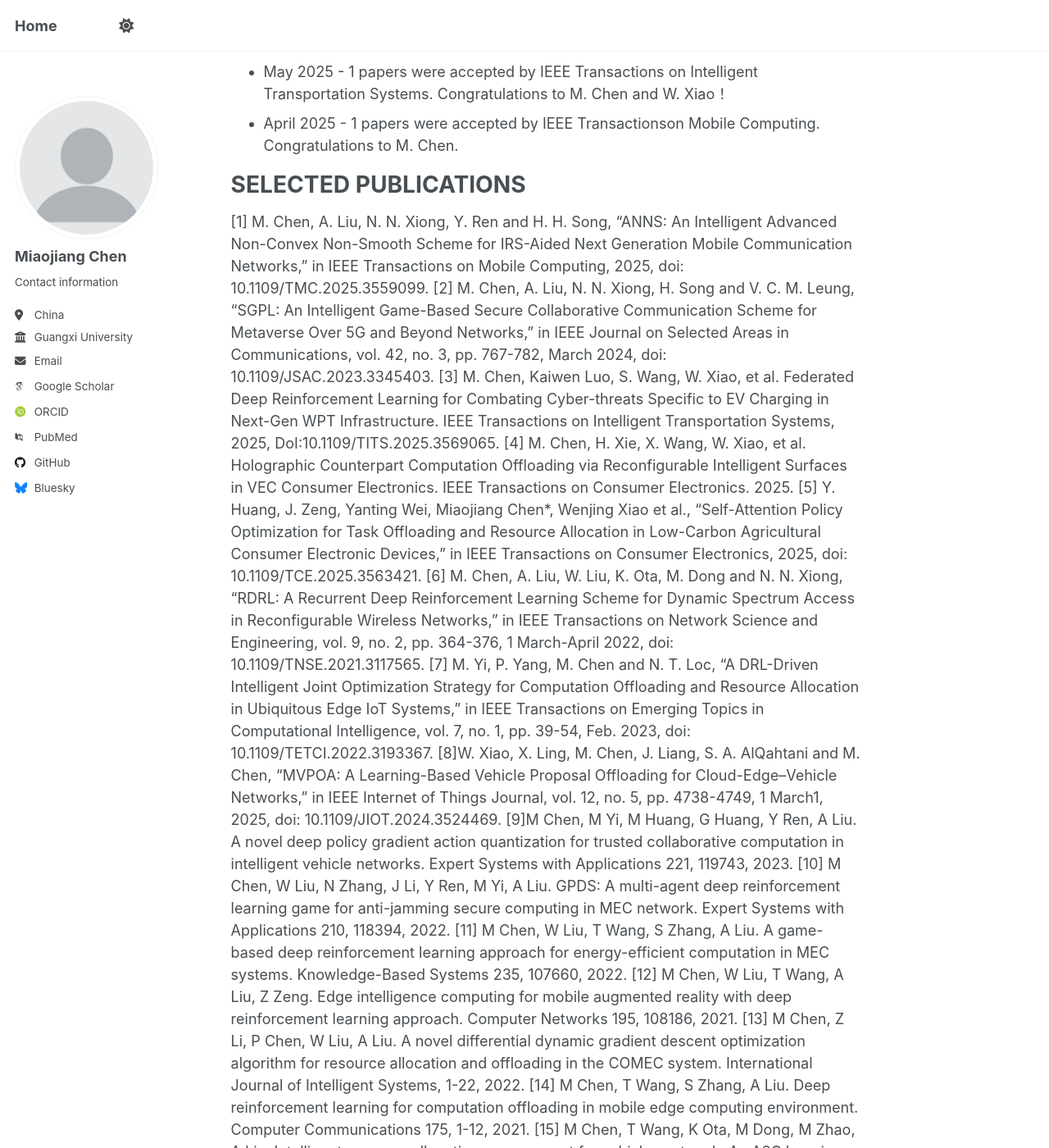
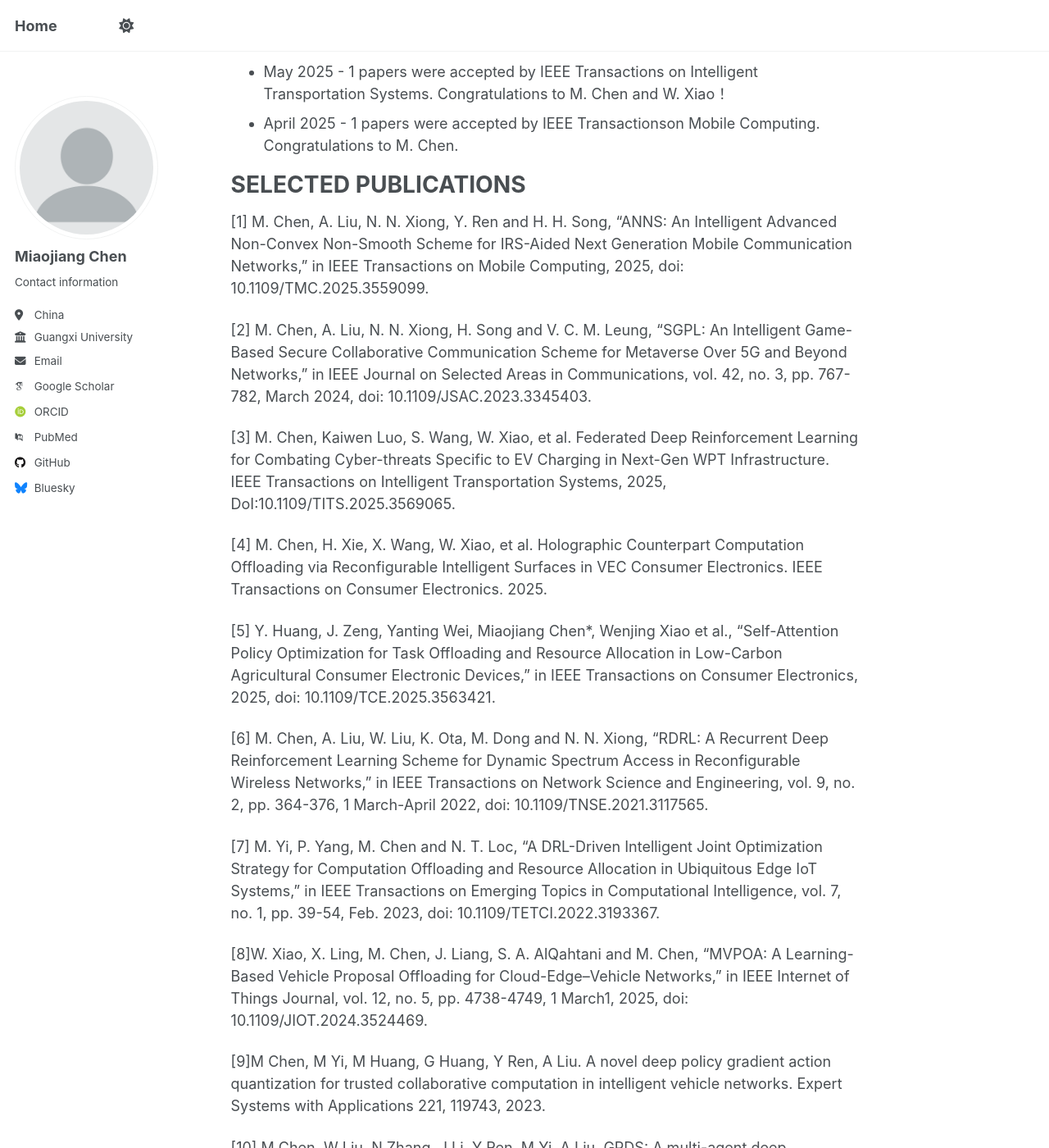
Before and after one commit to mjchen-cs/mjchen-cs.github.io, a Jekyll site: the page built from _pages/about.md, in a window 1280 px wide and 1400 px high, scrolled down 583 px. Shown: the whole window at 82% size. Built offline with Jekyll 4.4.1, drawn with Linux system fonts in a browser that asks for light colours; some web fonts are replaced; part of the change alters nothing that is shown; some of the changed text lies outside the part shown.

Commit message:
about.md

```diff
--- a/_pages/about.md
+++ b/_pages/about.md
@@ -20,19 +20,32 @@ NEWS
 SELECTED PUBLICATIONS
 ======
 [1] M. Chen, A. Liu, N. N. Xiong, Y. Ren and H. H. Song, "ANNS: An Intelligent Advanced Non-Convex Non-Smooth Scheme for IRS-Aided Next Generation Mobile Communication Networks," in IEEE Transactions on Mobile Computing, 2025, doi: 10.1109/TMC.2025.3559099.
+
 [2] M. Chen, A. Liu, N. N. Xiong, H. Song and V. C. M. Leung, "SGPL: An Intelligent Game-Based Secure Collaborative Communication Scheme for Metaverse Over 5G and Beyond Networks," in IEEE Journal on Selected Areas in Communications, vol. 42, no. 3, pp. 767-782, March 2024, doi: 10.1109/JSAC.2023.3345403.
+
 [3] M. Chen, Kaiwen Luo, S. Wang, W. Xiao, et al. Federated Deep Reinforcement Learning for Combating Cyber-threats Specific to EV Charging in Next-Gen WPT Infrastructure. IEEE Transactions on Intelligent Transportation Systems, 2025, DoI:10.1109/TITS.2025.3569065.
+
 [4] M. Chen, H. Xie, X. Wang, W. Xiao, et al. Holographic Counterpart Computation Offloading via Reconfigurable Intelligent Surfaces in VEC Consumer Electronics. IEEE Transactions on Consumer Electronics. 2025.
+
 [5] Y. Huang, J. Zeng, Yanting Wei, Miaojiang Chen*, Wenjing Xiao et al., "Self-Attention Policy Optimization for Task Offloading and Resource Allocation in Low-Carbon Agricultural Consumer Electronic Devices," in IEEE Transactions on Consumer Electronics, 2025, doi: 10.1109/TCE.2025.3563421.
+
 [6] M. Chen, A. Liu, W. Liu, K. Ota, M. Dong and N. N. Xiong, "RDRL: A Recurrent Deep Reinforcement Learning Scheme for Dynamic Spectrum Access in Reconfigurable Wireless Networks," in IEEE Transactions on Network Science and Engineering, vol. 9, no. 2, pp. 364-376, 1 March-April 2022, doi: 10.1109/TNSE.2021.3117565.
+
 [7] M. Yi, P. Yang, M. Chen and N. T. Loc, "A DRL-Driven Intelligent Joint Optimization Strategy for Computation Offloading and Resource Allocation in Ubiquitous Edge IoT Systems," in IEEE Transactions on Emerging Topics in Computational Intelligence, vol. 7, no. 1, pp. 39-54, Feb. 2023, doi: 10.1109/TETCI.2022.3193367.
+
 [8]W. Xiao, X. Ling, M. Chen, J. Liang, S. A. AlQahtani and M. Chen, "MVPOA: A Learning-Based Vehicle Proposal Offloading for Cloud-Edge–Vehicle Networks," in IEEE Internet of Things Journal, vol. 12, no. 5, pp. 4738-4749, 1 March1, 2025, doi: 10.1109/JIOT.2024.3524469.
+
 [9]M Chen, M Yi, M Huang, G Huang, Y Ren, A Liu. A novel deep policy gradient action quantization for trusted collaborative computation in intelligent vehicle networks. Expert Systems with Applications 221, 119743, 2023.
+
 [10] M Chen, W Liu, N Zhang, J Li, Y Ren, M Yi, A Liu. GPDS: A multi-agent deep reinforcement learning game for anti-jamming secure computing in MEC network. Expert Systems with Applications 210, 118394, 2022.
+
 [11] M Chen, W Liu, T Wang, S Zhang, A Liu. A game-based deep reinforcement learning approach for energy-efficient computation in MEC systems. Knowledge-Based Systems 235, 107660, 2022.
+
 [12] M Chen, W Liu, T Wang, A Liu, Z Zeng. Edge intelligence computing for mobile augmented reality with deep reinforcement learning approach. Computer Networks 195, 108186, 2021.
 [13] M Chen, Z Li, P Chen, W Liu, A Liu. A novel differential dynamic gradient descent optimization algorithm for resource allocation and offloading in the COMEC system. International Journal of Intelligent Systems, 1-22, 2022.
+
 [14] M Chen, T Wang, S Zhang, A Liu. Deep reinforcement learning for computation offloading in mobile edge computing environment. Computer Communications 175, 1-12, 2021.
+
 [15] M Chen, T Wang, K Ota, M Dong, M Zhao, A Liu. Intelligent resource allocation management for vehicles network: An A3C learning approach. Computer Communications 151, 485-494, 2022.
 
 
@@ -43,11 +56,28 @@ Journal Editors
 - Mathematics, Guest Editor
 - IET communications, Guest Editor
 
-Journal Reviewer
--
+ Journal Reviewer
+- IEEE Transactions on Parallel and Distributed Systems
+- IEEE Transactions on Industrial Informatics
+- IEEE Transactions on Intelligent Transportation Systems
+- IEEE Transactions on Mobile Computing
+- IEEE Transactions on Sustainable Computing
+- IEEE Transactions on Information Forensics and Security
+- IEEE Transactions on Neural Networks and Learning Systems
+- IEEE Transactions on Network Science and Engineering
+- IEEE Transactions on Consumer Electronics
+- IEEE Transactions on Artificial Intelligence
+- IEEE Journal of Biomedical and Health Informatics
+- IEEE Internet of Things Journal
+- IEEE Network Magazine
+- IEEE Sensors Journal
+- IEEE Wireless Communications Letters
 
 
 
-For more info
+
+
+
+HONORS & AWARDS
 ------
-...
+2024 International Conference on Computer Science, Electronic Information Engineering and Intelligent Control Technology, BEST PAPER.
```
